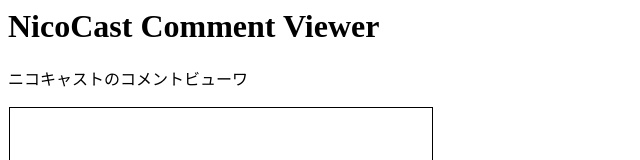
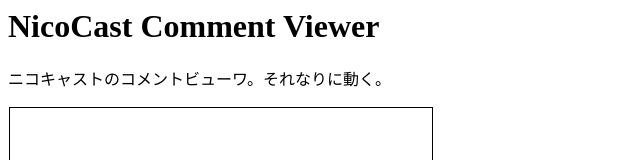
Before and after one commit to KOBA789/nicocast_comment, a website: page public/index.html in a window 1280 px wide. Shown: the top 160 px of the page, without its empty margins (0-640 px from the left). Drawn offline with nearby package versions, Linux system fonts and the light colour scheme; no server answers.

Commit message:
Auto Reload のためにゴミコミット

```diff
--- a/public/index.html
+++ b/public/index.html
@@ -8,7 +8,7 @@
   <body onload="koba789.init()">
     <h1>NicoCast Comment Viewer</h1>
     <p>
-      ニコキャストのコメントビューワ
+      ニコキャストのコメントビューワ。それなりに動く。
     </p>
     <div style="width: 426px; height: 414px;">
 
```
